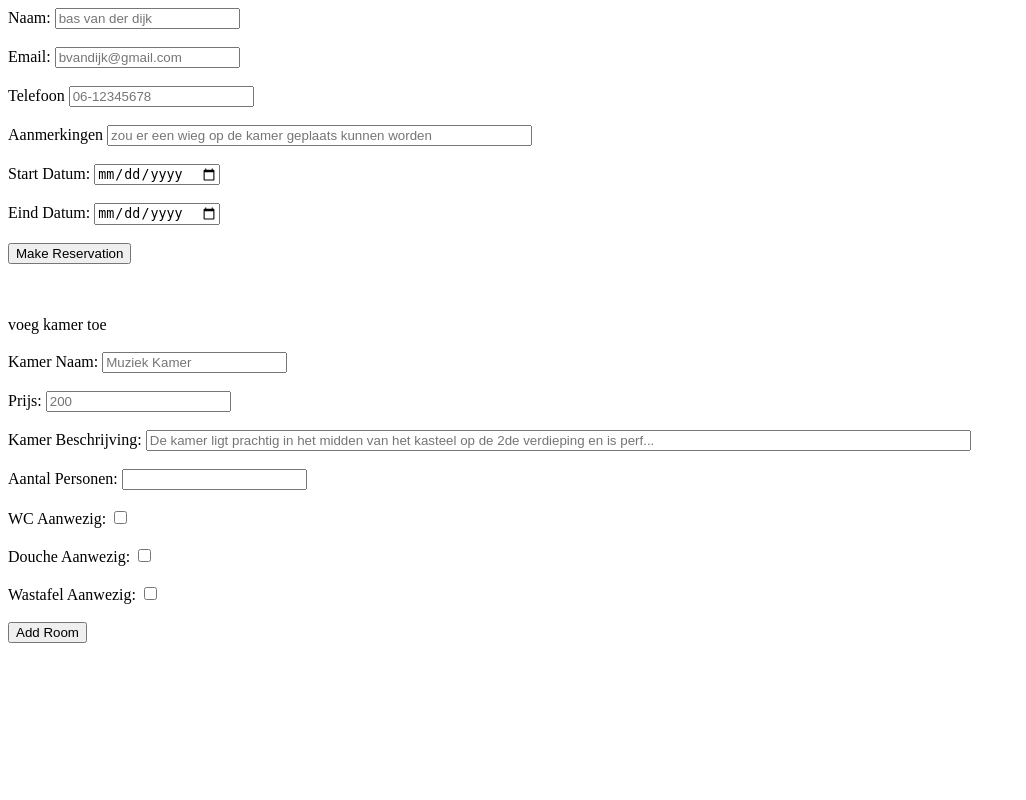
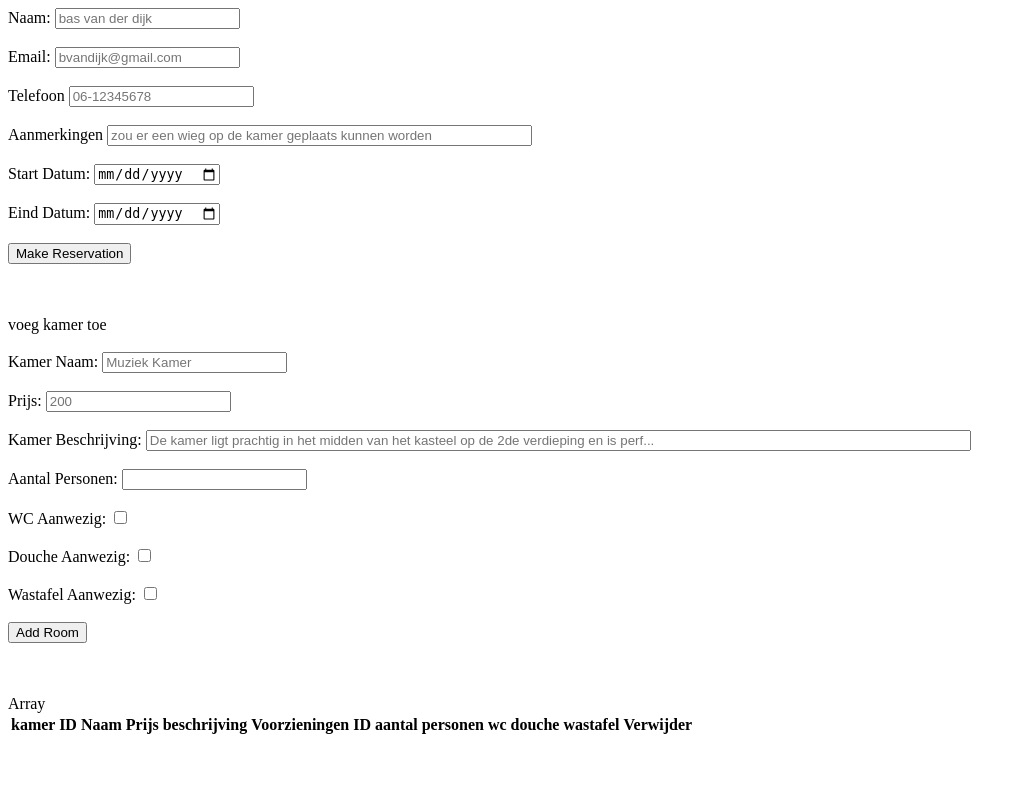
Before and after one commit to DanielROC-dev/JeMeppe, a PHP site: page /index2.php in a window 1280 px wide. Shown: the whole page, without its empty margins (0-1026 px from the left). Run offline with PHP 8.4, Linux system fonts and the light colour scheme; tables that the repository leaves empty or names only in its code hold one stand-in row (values such as "Sample post"); lists and menus that the app fills with data are empty.

Commit message:
display rooms
ability to display all rooms with information

```diff
--- a/index2.php
+++ b/index2.php
@@ -48,8 +48,55 @@
             <input type="checkbox" id="sink" name="sink"/> <br> <br>
 
             <input type="submit" value="Add Room">
-        </form>
+        </form> <br> <br>
 
+        <!-- show and delete tables -->
+
+        <!-- dit hieronder werkt nie oeps print niks uit idk why  -->
+        <table>
+            <tr>
+                <th>kamer ID</th>
+                <th>Naam</th>
+                <th>Prijs</th>
+                <th>beschrijving</th>
+                <th>Voorzieningen ID</th>
+                <th>aantal personen</th>
+                <th>wc</th>
+                <th>douche</th>
+                <th>wastafel</th>
+                <th>Verwijder</th>
+            </tr>
+            <?php
+                $conn = mysqli_connect("localhost", "root", "", "mydb");
+                if ($conn->connect_error) {
+                    die("Connection failed: " . $conn->connect_error);
+                }
+
+                $result = mysqli_query($conn, "SELECT kamer.id, kamer.naam, kamer.prijs, kamer.beschrijving,
+                voorzieningen.id, voorzieningen.aantalpersonen, voorzieningen.wc, voorzieningen.douche,
+                voorzieningen.wastafel FROM kamer JOIN voorzieningen ON kamer.id = voorzieningen.id");
+                echo mysqli_fetch_array($result);
+                while($row = mysqli_fetch_array($result)) {
+                    echo "<tr>";
+
+                    echo "<td>" . $row['id'] . "</td>";
+                    echo "<td>" . $row['naam'] . "</td>";
+                    echo "<td>" . $row['prijs'] . "</td>";
+                    echo "<td>" . $row['beschrijving'] . "</td>";
+                    echo "<td>" . $row['id'] . "</td>";
+                    echo "<td>" . $row['aantalpersonen'] . "</td>";
+                    echo "<td>" . $row['wc'] . "</td>";
+                    echo "<td>" . $row['douche'] . "</td>";
+                    echo "<td>" . $row['wastafel'] . "</td>";
+                    echo "<td><a href='delete.php?id=" . $row['id'] . "'>Delete</a></td>";
+                    echo "</tr>";
+
+                }
+                mysqli_close($conn);
+            ?>
+
+
+        </table>
 
     </body>
 </html>
```
Also changed, not shown: admin.php (+2 -8 lines), delete.php (added, +14 -0 lines).
